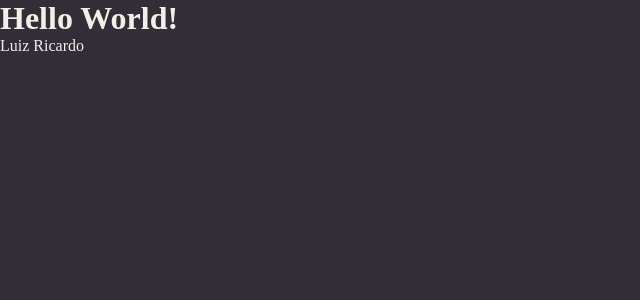
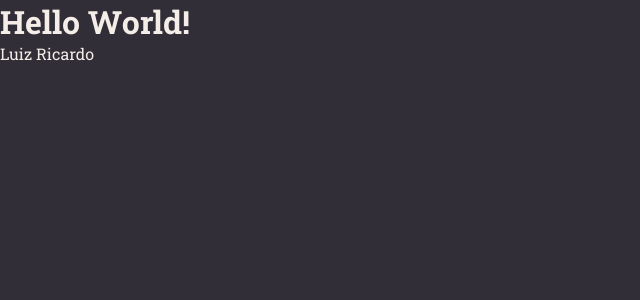
Before and after one commit to Luiz-Ricardo-Lopes/RocketNotes, a React (Vite) app in the folder vite-project/: page / in a window 1280 px wide. Shown: the top 300 px of the page, without its empty margins (0-640 px from the left). Built offline with nearby package versions, Linux system fonts and the light colour scheme.

Commit message:
Padronização de fontes

```diff
--- a/vite-project/index.html
+++ b/vite-project/index.html
@@ -1,10 +1,17 @@
 <!DOCTYPE html>
 <html lang="en">
   <head>
+    <link rel="preconnect" href="https://fonts.googleapis.com" />
+    <link rel="preconnect" href="https://fonts.gstatic.com" crossorigin />
     <meta charset="UTF-8" />
+    <meta name="viewport" content="width=device-width, initial-scale=1.0" />
 
-    <meta name="viewport" content="width=device-width, initial-scale=1.0" />
-    <title>RocketNotes</title>
+    <link
+      href="https://fonts.googleapis.com/css2?family=Roboto+Slab:wght@400;500;700&display=swap"
+      rel="stylesheet"
+    />
+
+    <title>Rocketnotes</title>
   </head>
   <body>
     <div id="root"></div>
--- a/vite-project/src/styles/global.js
+++ b/vite-project/src/styles/global.js
@@ -10,6 +10,13 @@
 body{
   background-color: ${({ theme }) => theme.COLORS.BACKGROUND_800};
   color: ${({ theme }) => theme.COLORS.WHITE};
+
+  -webkit-font-smoothing: antialiased;
+}
+body, input, button, textarea{
+  font-family: 'Roboto Slab', serif;
+  font-size: 16px;
+  outline: none;
 }
 
 a{
```
